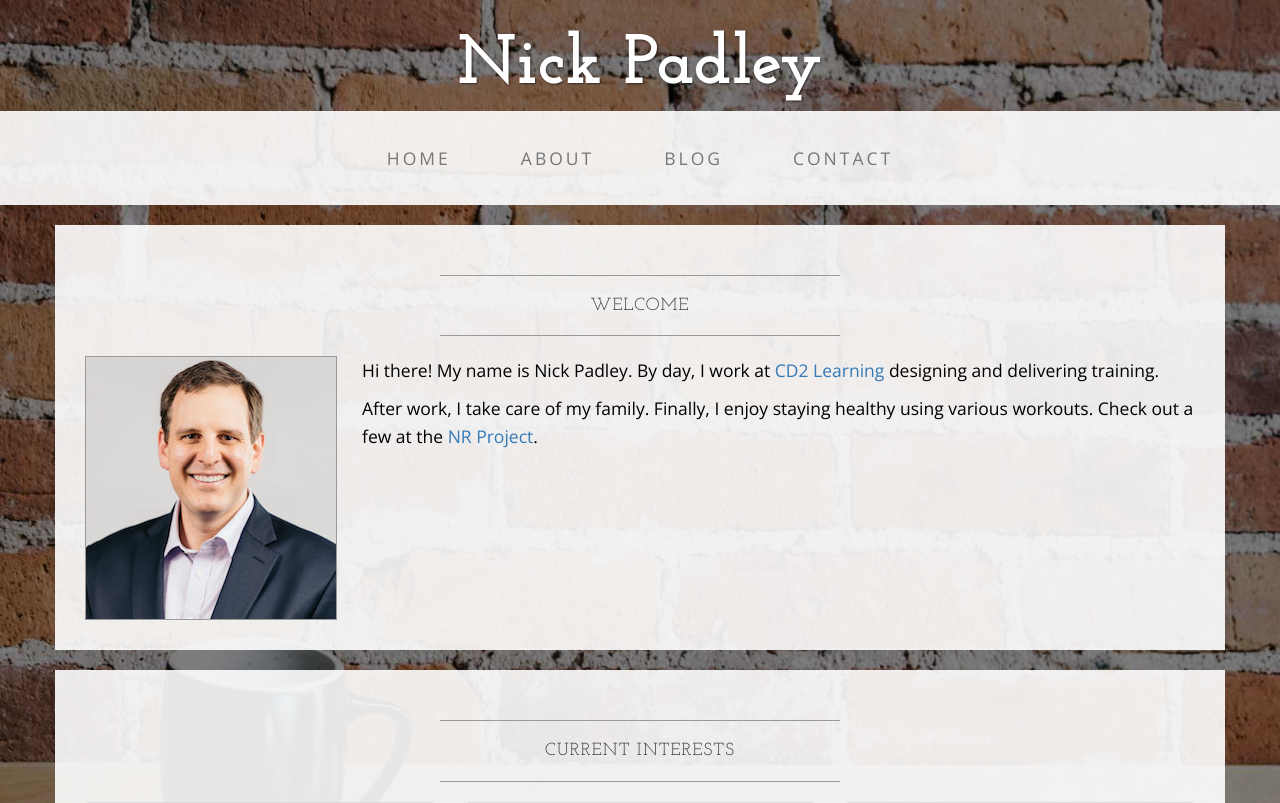
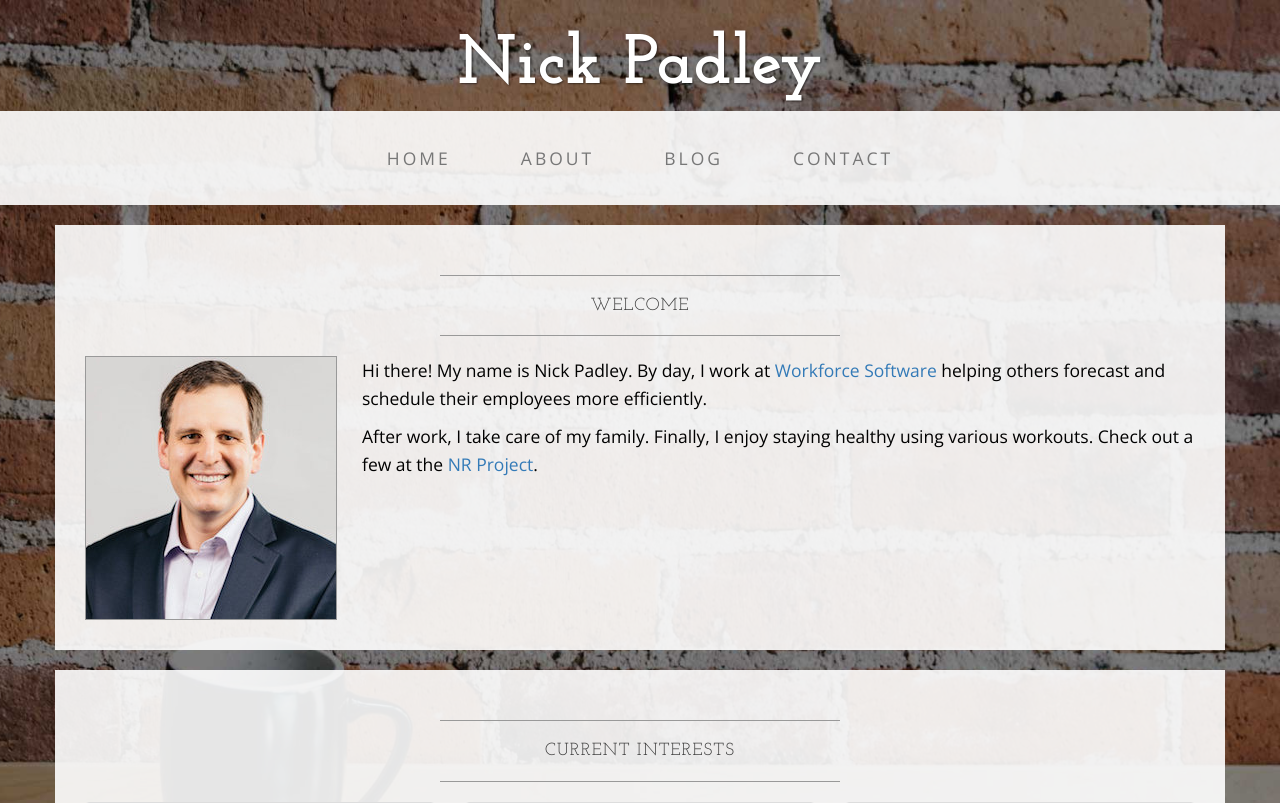
Before and after one commit to npadley/Personal-Site, a Jekyll site: the page built from index.html, in a window 1280 px wide and 900 px high, cut to the strip 0-803 px from the top of the window. Built offline with Jekyll 4.4.1, drawn with Linux system fonts in a browser that asks for light colours; nearby versions of some CDN libraries.

Commit message:
Update main bio

```diff
--- a/index.html
+++ b/index.html
@@ -18,7 +18,7 @@ sitemap:
                 <hr>
                 <img class="img-responsive img-border img-left" src="img/profile.jpg" alt="Nick Padley">
                 <hr class="visible-xs">
-                <p>Hi there! My name is Nick Padley. By day, I work at <a href="http://www.cd2learning.com">CD2 Learning</a> designing and delivering training.</p>
+                <p>Hi there! My name is Nick Padley. By day, I work at <a href="http://www.workforcesoftware.com">Workforce Software</a> helping others forecast and schedule their employees more efficiently.</p>
                 <p>After work, I take care of my family. Finally, I enjoy staying healthy using various workouts. Check out a few at the <a href="http://neilarey.com/">NR Project</a>.</p>
             </div>
         </div>
```
